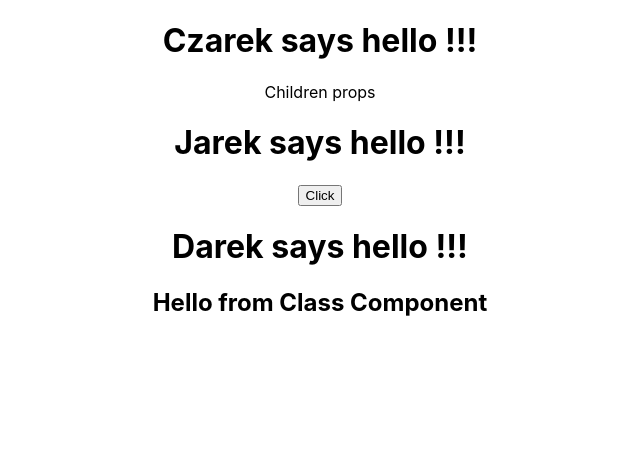
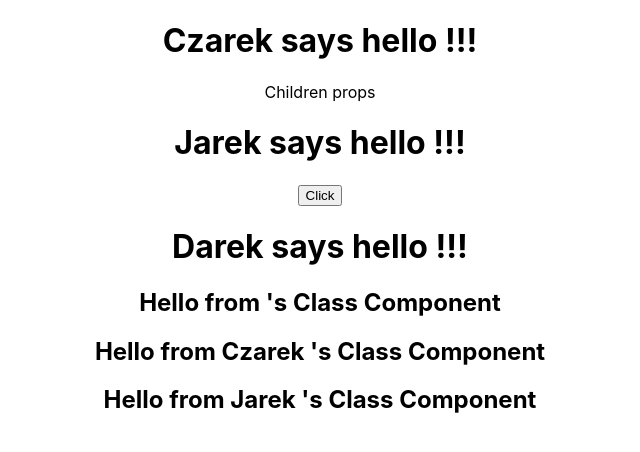
Before and after one commit to JanekJaniak/HelloReact, a React (Create React App) app: page / in a window 1280 px wide. Shown: the top 452 px of the page, without its empty margins (320-960 px from the left). Built offline with nearby package versions, Linux system fonts and the light colour scheme.

Commit message:
Add props to class component

```diff
--- a/src/App.js
+++ b/src/App.js
@@ -17,6 +17,8 @@ class App extends Component {
           <button>Click</button>
         <Hello name="Darek"/>
         <HelloClass />
+        <HelloClass name="Czarek"/>
+        <HelloClass name="Jarek"/>
       </div>
     );
   }
--- a/src/components/helloClass.js
+++ b/src/components/helloClass.js
@@ -2,7 +2,7 @@ import { Component } from 'react';
 
 class HelloClass extends Component {
   render() {
-    return <h2>Hello from Class Component</h2>
+    return <h2>Hello from { this.props.name } 's Class Component</h2>
   }
 }
 
```
